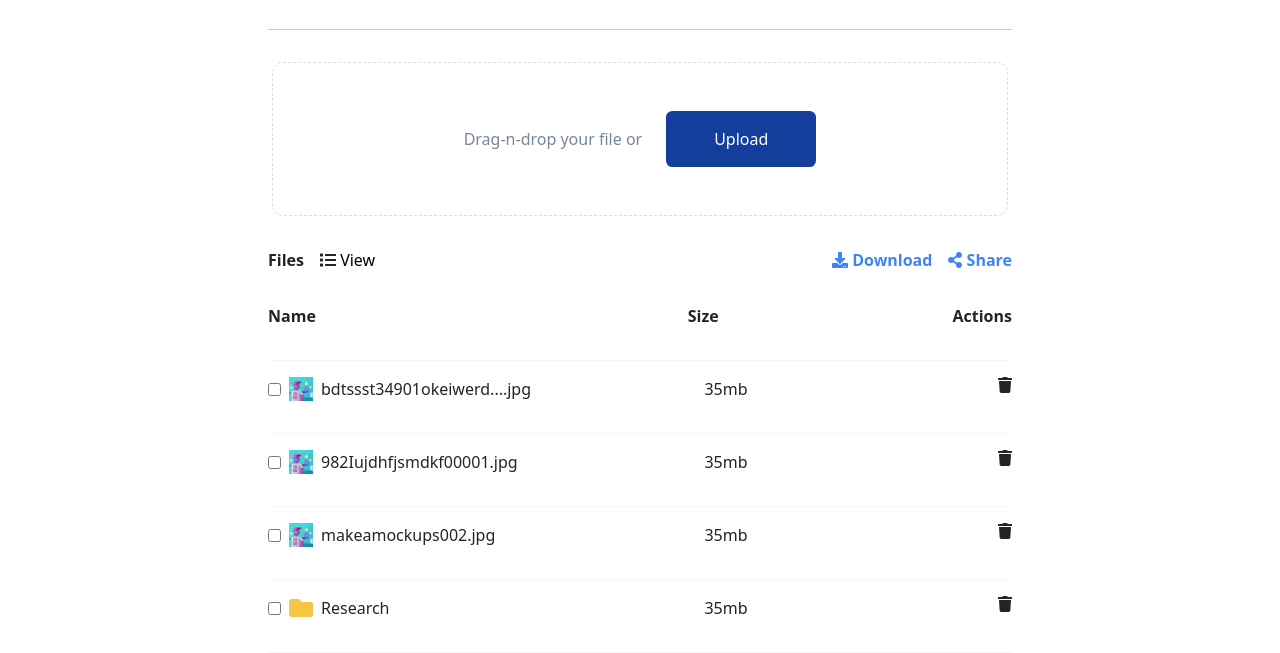
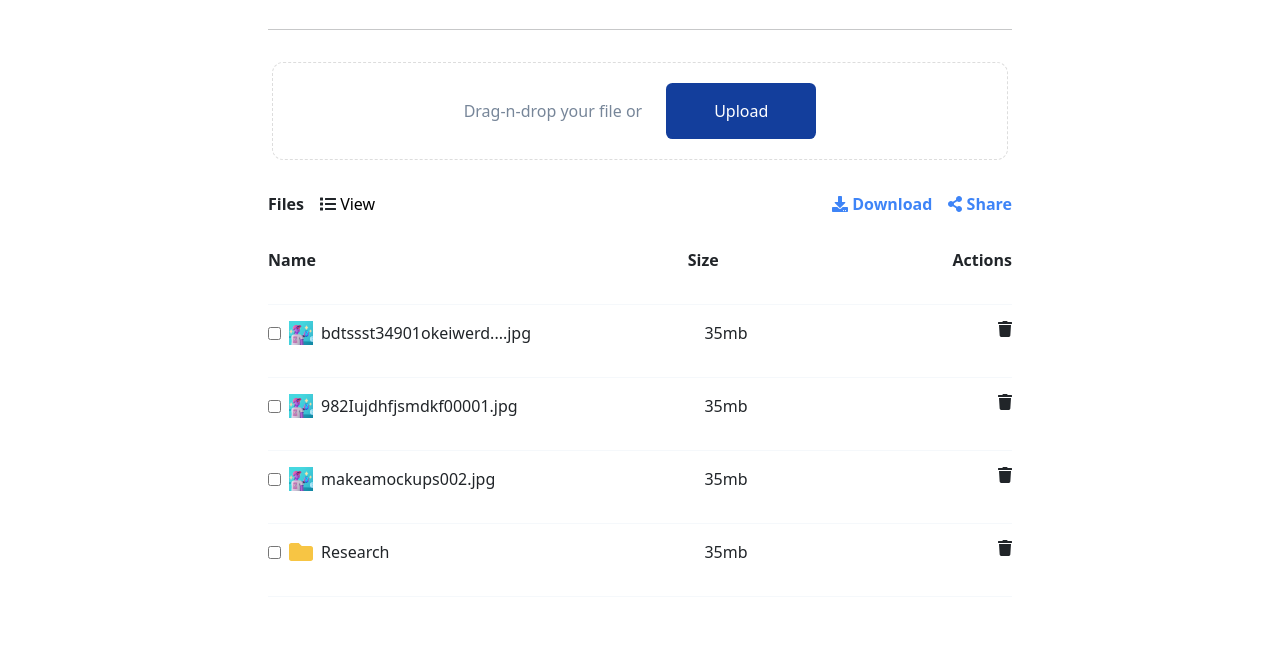
Before and after one commit to ahmedsadia/storj_assignment, a plain HTML site: page index.html in a window 1280 px wide. Shown: the part 151-804 px from the top of the page. Drawn offline with nearby package versions, Linux system fonts and the light colour scheme.

Commit message:
Css fixed

```diff
--- a/css/style.css
+++ b/css/style.css
@@ -31,7 +31,7 @@ button ,.upload{
     cursor: pointer;
 }
 .drop{
-    padding: 3rem 4rem;
+    padding: 1.25rem 4rem;
     border: 1px dashed #ddd;
     color: #778699;
     width: 100%;
```
